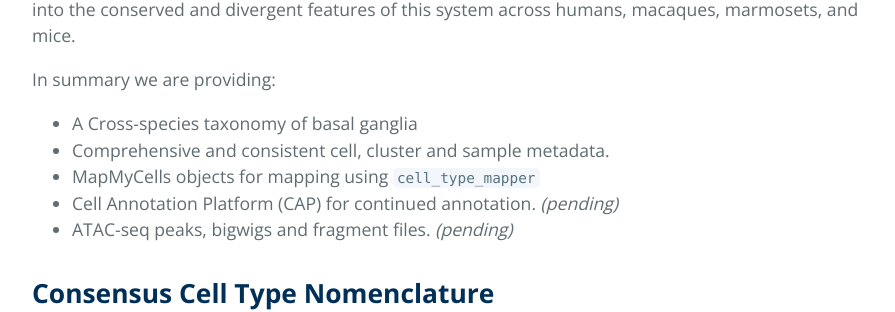
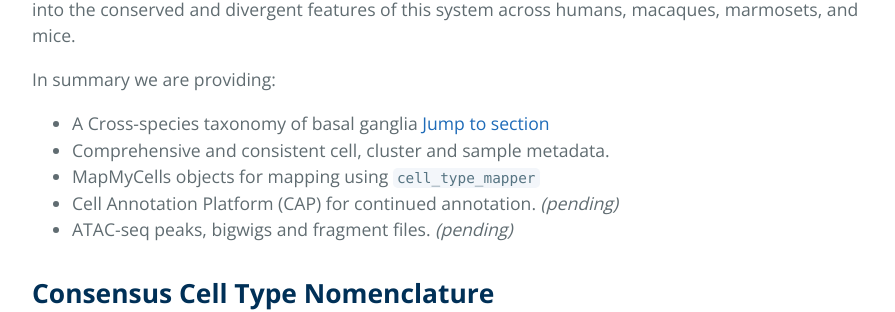
Before and after one commit to AllenInstitute/HMBA_BasalGanglia_Consensus_Taxonomy, a Jekyll site: the page built from index.md, in a window 1280 px wide and 900 px high, scrolled down 499 px. Shown: the part 149-461 px from the top of the window, without its empty margins (192-1087 px from the left). Built offline with Jekyll 4.4.1, drawn with Linux system fonts in a browser that asks for light colours; the repository's description, which GitHub fills in, is left out.

Commit message:
Update index.md

```diff
--- a/index.md
+++ b/index.md
@@ -6,7 +6,7 @@
 
 In summary we are providing:
 
-* A Cross-species taxonomy of basal ganglia
+* A Cross-species taxonomy of basal ganglia [Jump to section](#rna-seq-data)
 * Comprehensive and consistent cell, cluster and sample metadata.
 * MapMyCells objects for mapping using `cell_type_mapper`
 * Cell Annotation Platform (CAP) for continued annotation. _(pending)_
```
